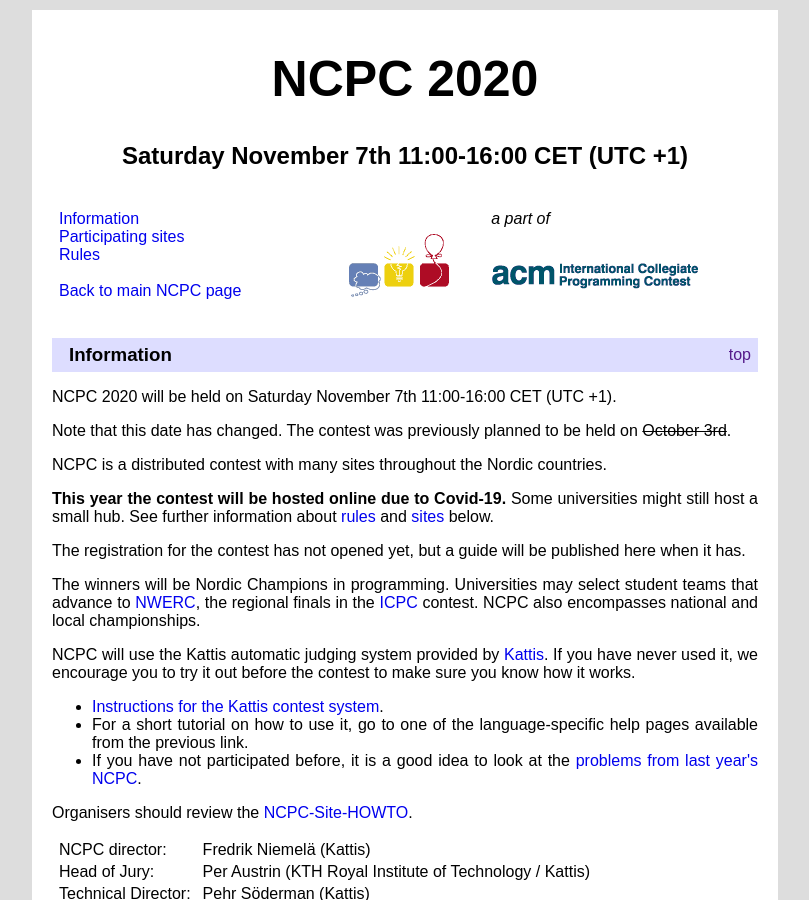
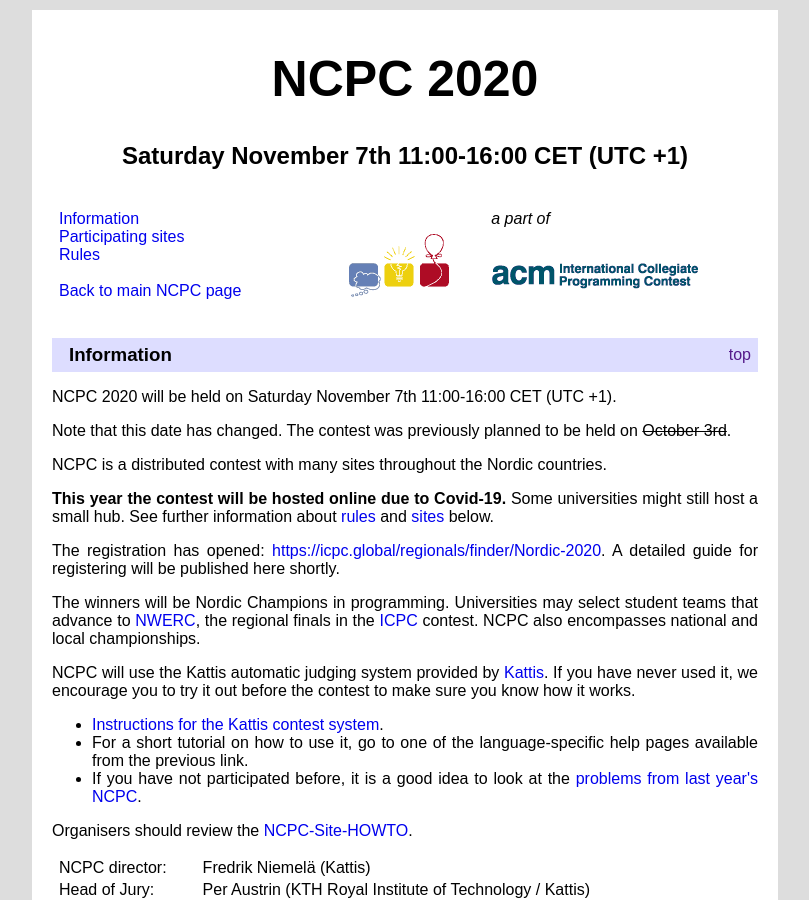
Before and after one commit to icpc/ncpc-web, a Jekyll site: the page built from ncpc2020/index.html, in a window 1280 px wide and 900 px high. Shown: the whole window, without its empty margins (235-1044 px from the left). Built offline with Jekyll 4.4.1, drawn with Linux system fonts in a browser that asks for light colours; some of the changed text lies outside the part shown.

Commit message:
add 2020 registration link

```diff
--- a/ncpc2020/index.html
+++ b/ncpc2020/index.html
@@ -31,8 +31,9 @@ NCPC is a distributed contest with many sites throughout the Nordic countries.
 </p>
 <p>
 <b>This year the contest will be hosted online due to Covid-19.</b> Some universities might still host a small hub. See further information about <a href='#rules'>rules</a> and <a href="#sites">sites</a> below.
-</p><p>
-The registration for the contest has not opened yet, but a guide will be published here when it has.
+</p>
+<p>
+The registration has opened: <a href="https://icpc.global/regionals/finder/Nordic-2020">https://icpc.global/regionals/finder/Nordic-2020</a>. A detailed guide for registering will be published here shortly.
 </p>
 
 
```
Also changed, not shown: other parts of ncpc2020/index.html (+1 -1 lines).
